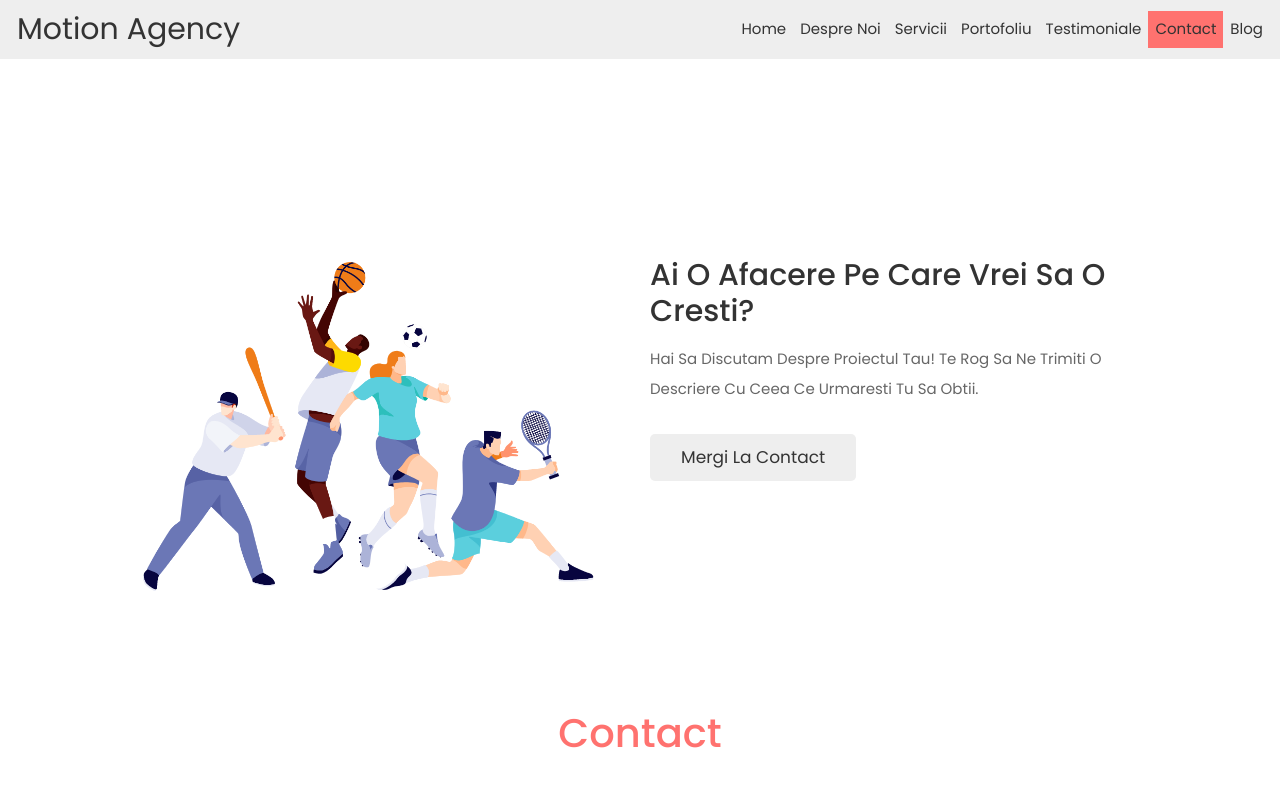
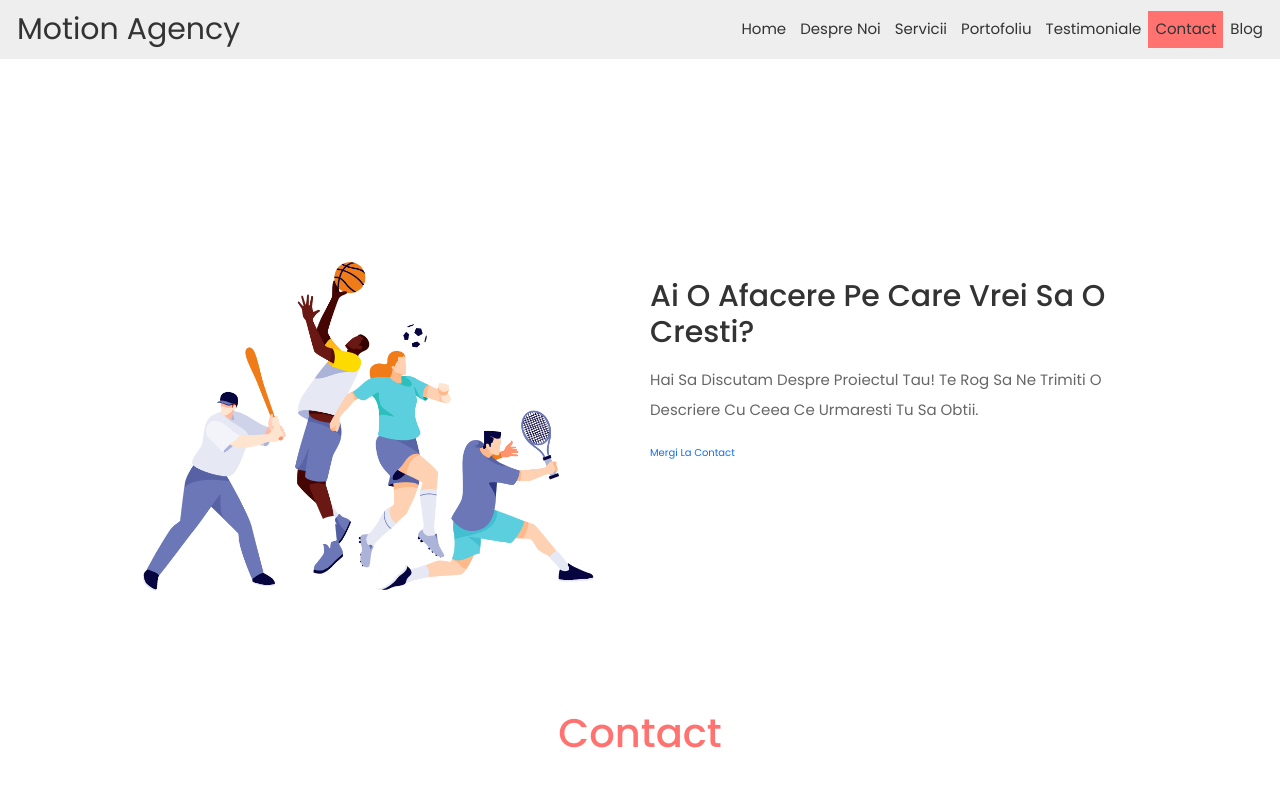
Before and after one commit to ITSchool-Web-Heroines/Proiect-Final, a Next.js app: page /contact in a window 1280 px wide. Shown: the top 800 px of the page. Built offline with nearby package versions, Linux system fonts and the light colour scheme.

Commit message:
contactjs - final

```diff
--- a/pages/contact.js
+++ b/pages/contact.js
@@ -1,3 +1,4 @@
+import Link from "next/link";
 import React from "react";
 import ContactForm from "../components/ContactForm";
 import Credit from "../components/Credit";
@@ -20,9 +21,9 @@ const Contact = () => {
 
 
             </p>
-            <a href="#contact" className="btn">
+            <Link href="#contact" className="btn">
               Mergi la contact
-            </a>
+            </Link>
           </div>
         </div>
       </section>
```
